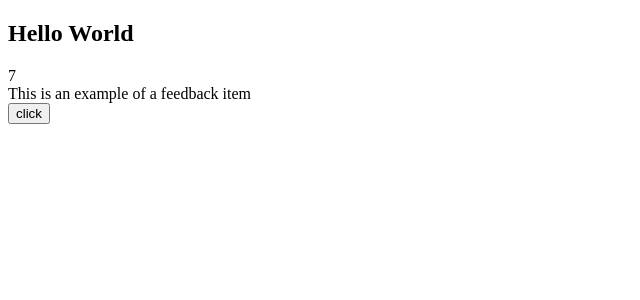
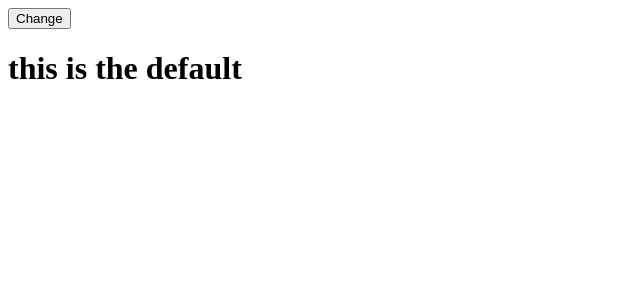
Before and after one commit to Dustin1386/react-tutorial-traversy, a React (Create React App) app: page / in a window 1280 px wide. Shown: the top 300 px of the page, without its empty margins (0-640 px from the left). Built offline with nearby package versions, Linux system fonts and the light colour scheme.

Commit message:
messing with state

```diff
--- a/src/App.js
+++ b/src/App.js
@@ -4,8 +4,7 @@ import Headers from "./components/Headers"
 function App() {
     return (
         <>
-        <Headers text="Hello World" />
-        <Feedbackitem />
+        <Headers />
         </>
     )
 }
--- a/src/components/Headers.js
+++ b/src/components/Headers.js
@@ -1,12 +1,15 @@
-import React from 'react'
+import React, { useState } from 'react'
 
-function Headers(props) {
-    const {text} = props
+function Headers() {
+    const [headerText, setHeader] = useState('this is the default')
+    console.log({headerText})
+    const changeHeader = () => {
+      setHeader('bob')
+  }
   return (
       <header>
-          <div className='container'>
-        <h2>{text}</h2>
-    </div>
+        <button onClick={changeHeader}>Change</button>
+   <h1>{headerText} </h1>
       </header>
 
   )
```
